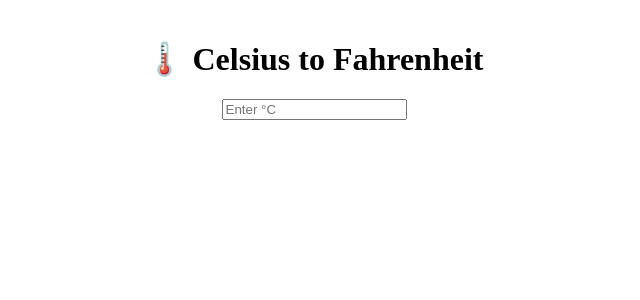
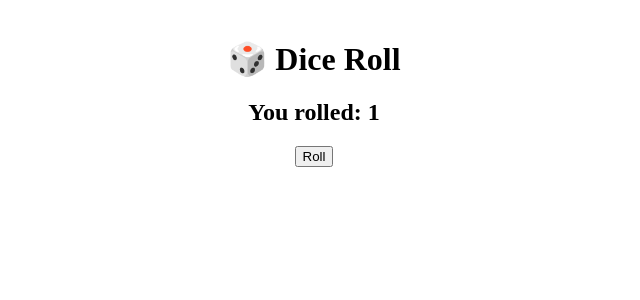
Before and after one commit to ushabajgain/Learning-React, a React app in the folder react-app/: page / in a window 1280 px wide. Shown: the top 300 px of the page, without its empty margins (326-966 px from the left). Built offline with nearby package versions, Linux system fonts and the light colour scheme; the HTML template or start-up script is replaced by a standard one.

Commit message:
practice code for React App with a simple dice roll game

```diff
--- a/react-app/src/App.jsx
+++ b/react-app/src/App.jsx
@@ -76,24 +76,46 @@
 // export default App;
 
 
-// practice code for React App with a simple Celsius to Fahrenheit converter
+// // practice code for React App with a simple Celsius to Fahrenheit converter
+// import { useState } from 'react';
+
+// function App() {
+//   const [celsius, setCelsius] = useState('');
+
+//   const fahrenheit = celsius ? (parseFloat(celsius) * 9) / 5 + 32 : '';
+
+//   return (
+//     <div style={{ textAlign: 'center', marginTop: '40px' }}>
+//       <h1>🌡️ Celsius to Fahrenheit</h1>
+//       <input
+//         type="number"
+//         value={celsius}
+//         onChange={(e) => setCelsius(e.target.value)}
+//         placeholder="Enter °C"
+//       />
+//       <h2>{celsius && `${fahrenheit}°F`}</h2>
+//     </div>
+//   );
+// }
+
+// export default App;
+
+// practice code for React App with a simple dice roll game
 import { useState } from 'react';
 
 function App() {
-  const [celsius, setCelsius] = useState('');
+  const [dice, setDice] = useState(1);
 
-  const fahrenheit = celsius ? (parseFloat(celsius) * 9) / 5 + 32 : '';
+  const rollDice = () => {
+    const value = Math.floor(Math.random() * 6) + 1;
+    setDice(value);
+  };
 
   return (
     <div style={{ textAlign: 'center', marginTop: '40px' }}>
-      <h1>🌡️ Celsius to Fahrenheit</h1>
-      <input
-        type="number"
-        value={celsius}
-        onChange={(e) => setCelsius(e.target.value)}
-        placeholder="Enter °C"
-      />
-      <h2>{celsius && `${fahrenheit}°F`}</h2>
+      <h1>🎲 Dice Roll</h1>
+      <h2>You rolled: {dice}</h2>
+      <button onClick={rollDice}>Roll</button>
     </div>
   );
 }
```
